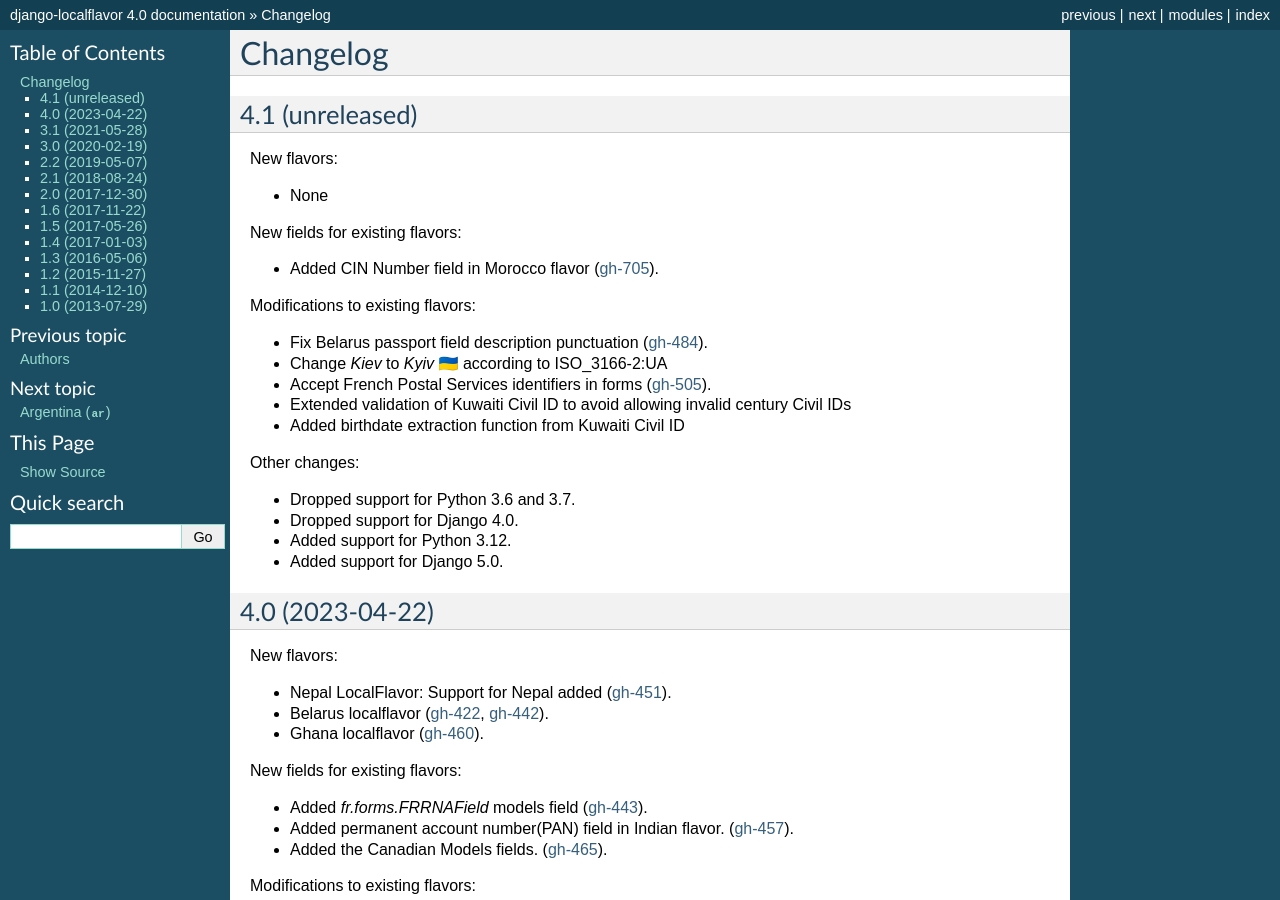
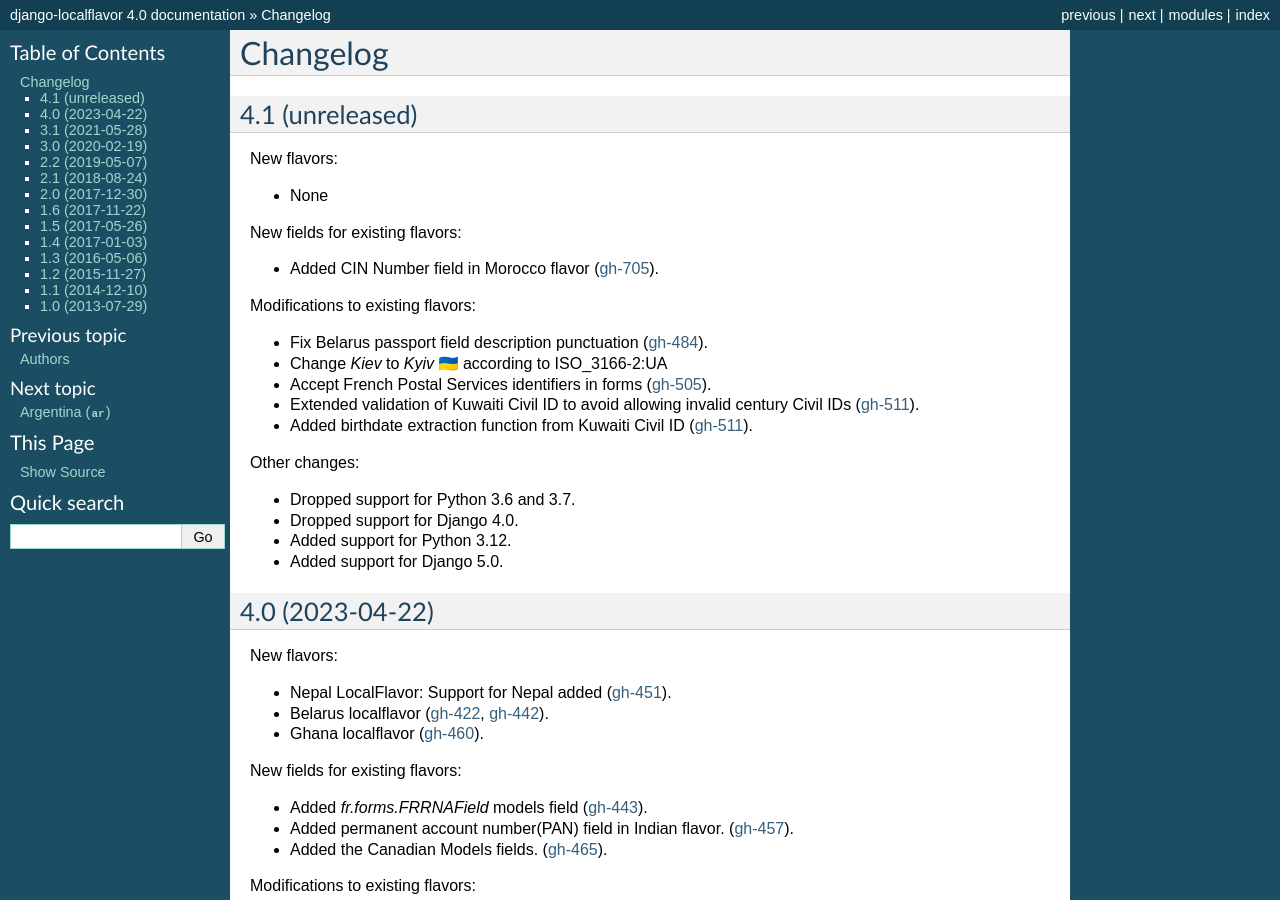
Before and after one commit to django/django-localflavor, a Sphinx documentation site: the page built from docs/changelog.rst, in a window 1280 px wide and 900 px high. Built offline with Sphinx 7.4.7, drawn with Linux system fonts in a browser that asks for light colours.

Commit message:
add PR links

```diff
--- a/docs/changelog.rst
+++ b/docs/changelog.rst
@@ -20,7 +20,9 @@
 - Accept French Postal Services identifiers in forms
   (`gh-505 <https://github.com/django/django-localflavor/pull/505>`_).
 - Extended validation of Kuwaiti Civil ID to avoid allowing invalid century Civil IDs
+  (`gh-511 <https://github.com/django/django-localflavor/pull/511>`_).
 - Added birthdate extraction function from Kuwaiti Civil ID
+  (`gh-511 <https://github.com/django/django-localflavor/pull/511>`_).
 
 Other changes:
 
```
